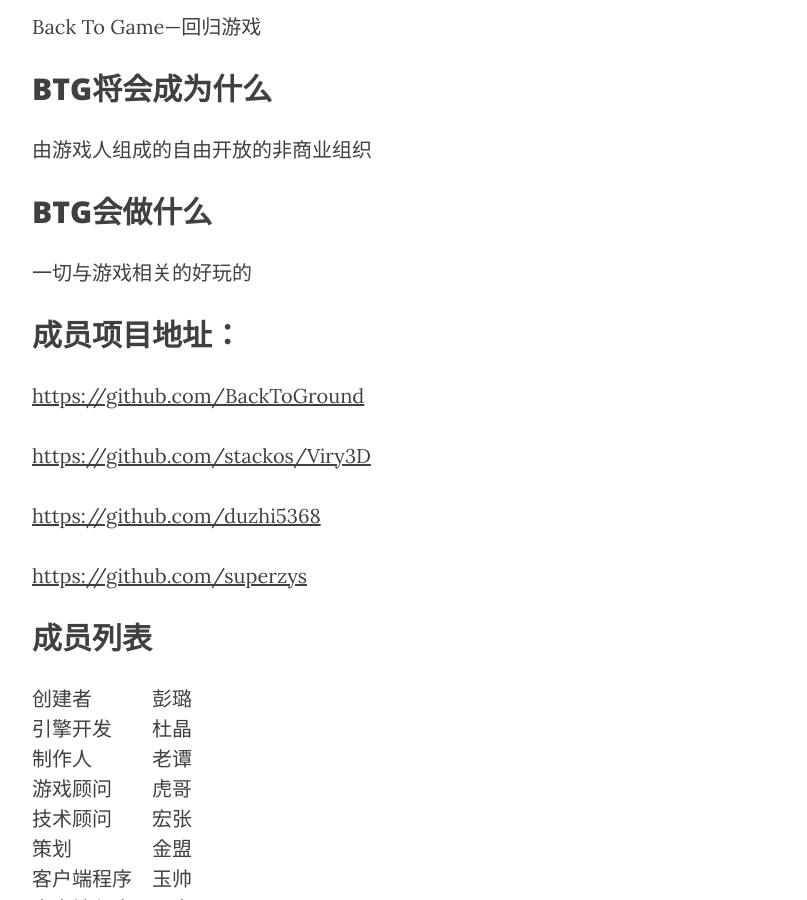
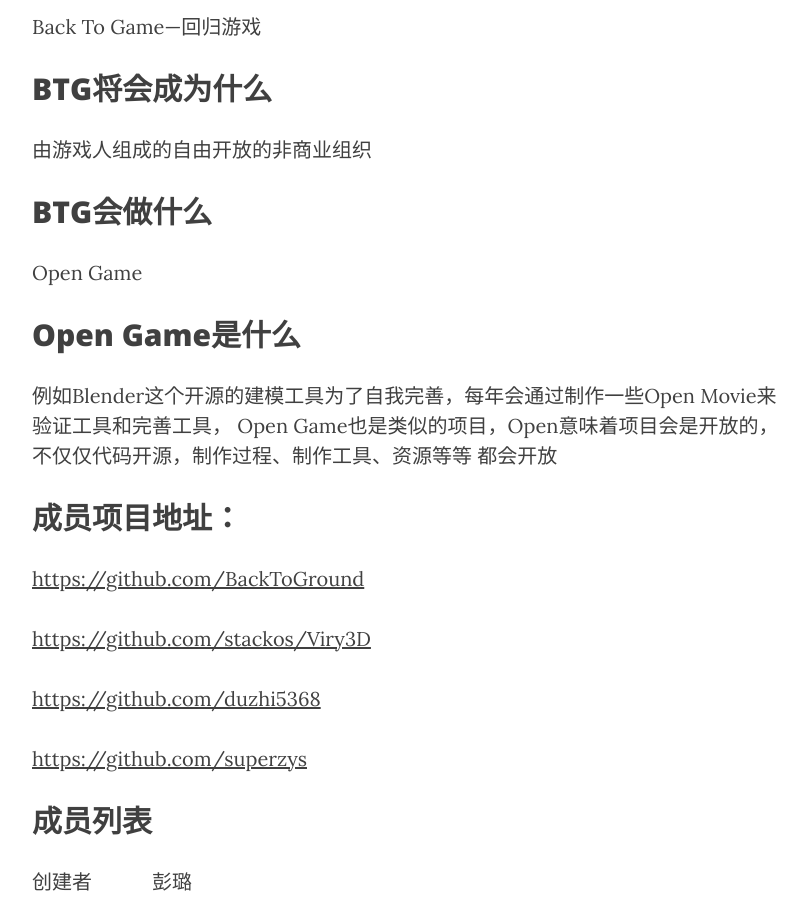
Before and after one commit to tachen/tachen.github.io, a Jekyll site: the page built from _posts/2017-10-13-What is BTG.markdown, in a window 1280 px wide and 900 px high, scrolled down 597 px. Shown: the whole window, without its empty margins (233-1040 px from the left). Built offline with Jekyll 4.4.1, drawn with Linux system fonts in a browser that asks for light colours; nearby versions of some CDN libraries.

Commit message:
修改BTG内容

```diff
--- a/_posts/2017-10-13-What is BTG.markdown
+++ b/_posts/2017-10-13-What is BTG.markdown
@@ -19,7 +19,13 @@
 <h2>
 BTG会做什么
 </h2>
-一切与游戏相关的好玩的
+<p>Open Game</p>
+
+<h2>Open Game是什么</h2>
+<p>例如Blender这个开源的建模工具为了自我完善，每年会通过制作一些Open Movie来验证工具和完善工具，
+Open Game也是类似的项目，Open意味着项目会是开放的，不仅仅代码开源，制作过程、制作工具、资源等等
+都会开放
+</p>
 
 <h2>
 成员项目地址：
```
